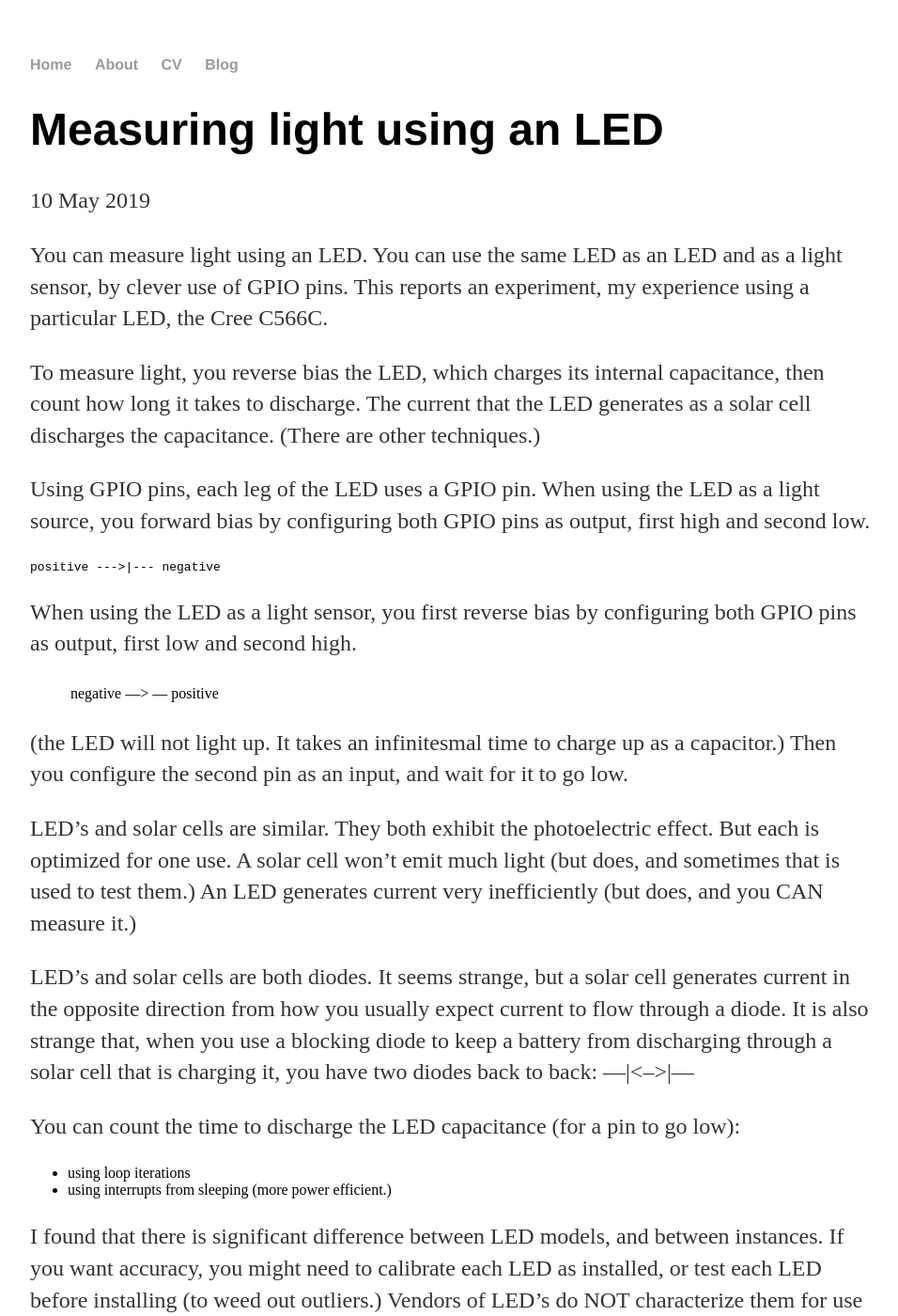
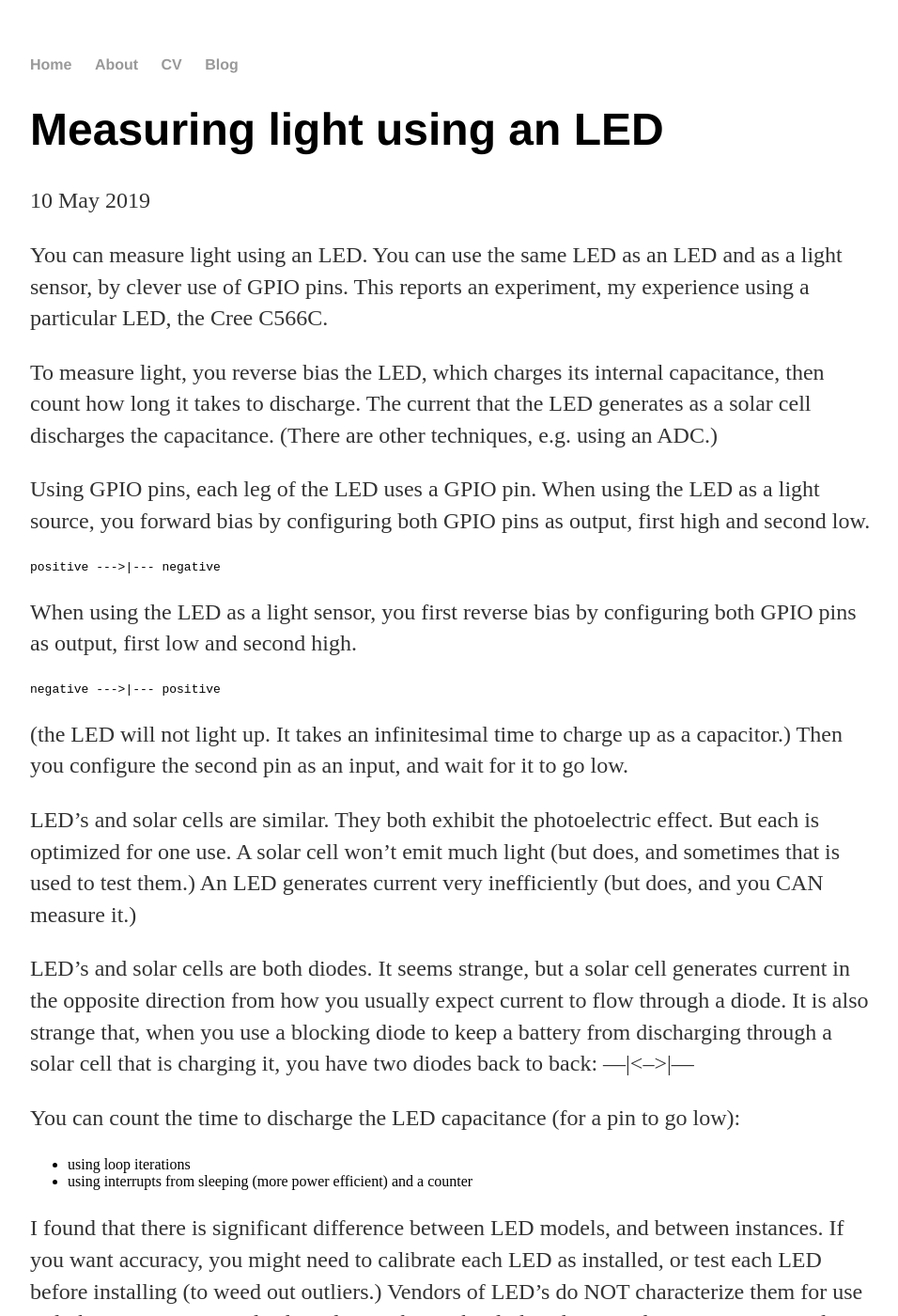
Before and after one commit to bootchk/bootchk.github.io, a Jekyll site: the page built from _posts/2019-05-10-measureLightUsingLED.md, in a window 1280 px wide and 1400 px high. Shown: the whole window at 94% size, without its empty margins (160-1116 px from the left). Built offline with Jekyll 4.4.1, drawn with Linux system fonts in a browser that asks for light colours; some of the changed text lies outside the part shown.

Commit message:
Update 2019-05-10-measureLightUsingLED.md

````diff
--- a/_posts/2019-05-10-measureLightUsingLED.md
+++ b/_posts/2019-05-10-measureLightUsingLED.md
@@ -9,7 +9,7 @@
 This reports an experiment, my experience using a particular LED, the Cree C566C.
 
 To measure light, you reverse bias the LED, which charges its internal capacitance, then count how long it takes to discharge.  The current that the LED generates as a solar cell discharges the capacitance.
-(There are other techniques.)
+(There are other techniques, e.g. using an ADC.)
 
 Using GPIO pins, each leg of the LED uses a GPIO pin.
 When using the LED as a light source, you forward bias by configuring both GPIO pins as output, first high and second low.
@@ -20,9 +20,11 @@
 
 When using the LED as a light sensor, you first reverse bias by configuring both GPIO pins as output, first low and second high.
 
-> negative --->|--- positive
+```
+negative --->|--- positive
+```
 
-(the LED will not light up.  It takes an infinitesmal time to charge up as a capacitor.)
+(the LED will not light up.  It takes an infinitesimal time to charge up as a capacitor.)
 Then you configure the second pin as an input, and wait for it to go low.
 
 LED's and solar cells are similar.
@@ -38,11 +40,11 @@
 
 You can count the time to discharge the LED capacitance (for a pin to go low):
   * using loop iterations
-  * using interrupts from sleeping (more power efficient.)
+  * using interrupts from sleeping (more power efficient) and a counter
 
-I found that there is significant difference between LED models, and between instances.  If you want accuracy, you might need to calibrate each LED as installed, or test each LED before installing (to weed out outliers.)  Vendors of LED's do NOT characterize them for use as light sensors.
+I found that there is significant difference between LED models, and between instances.  If you want accuracy, you might need to calibrate each LED as installed, or test each LED before installing (to weed out outliers.)  Vendors of LED's do NOT characterize them for use as light sensors.  LED's also have lenses that gather light.  The C566 has an asymmetrical lens, with about 30 degrees field of view.
 
-Some results, not rigorous...
+Some results, not rigorous, for the time for an LED to discharge its reverse biased capacitance.
 
 Light level | lux | mSec
 --- | --- | ---
@@ -61,3 +63,5 @@
 I don't know what effect city streetlights and ambient city sky glow will have.
 
 Using the MSP430FR2433 in low power mode 3 uses about 1uA.  So I can detect night using only 1uA * 500 mSec of energy.
+
+I have read that the reversed biased capacitance may be around 50 pico farads.  I could estimate the area of the LED surface, make a wild guess at an LED's current per area when used as a solar cell, and do some calculations.  The result should confirm the above results.  But I haven't done that.
````
